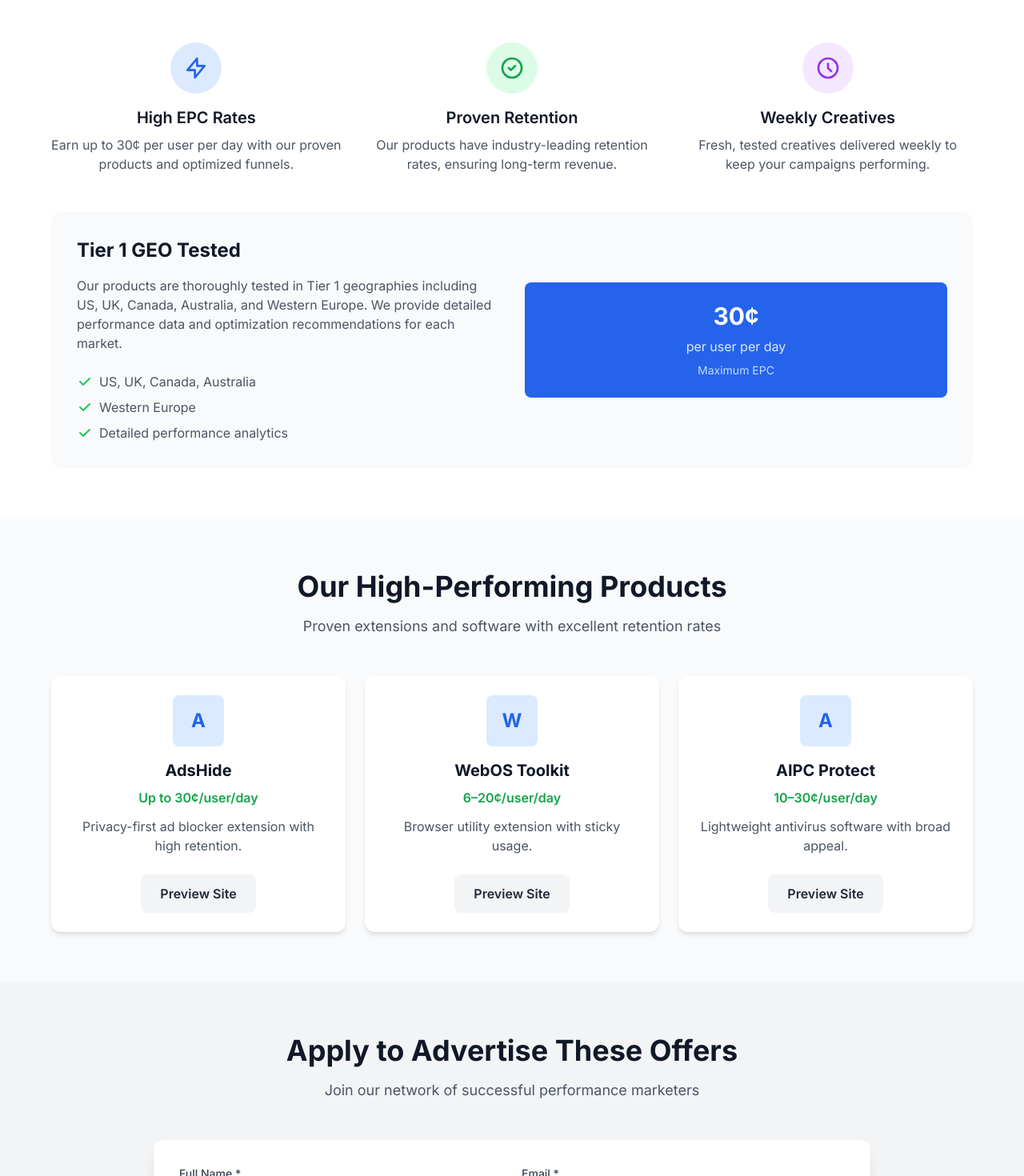
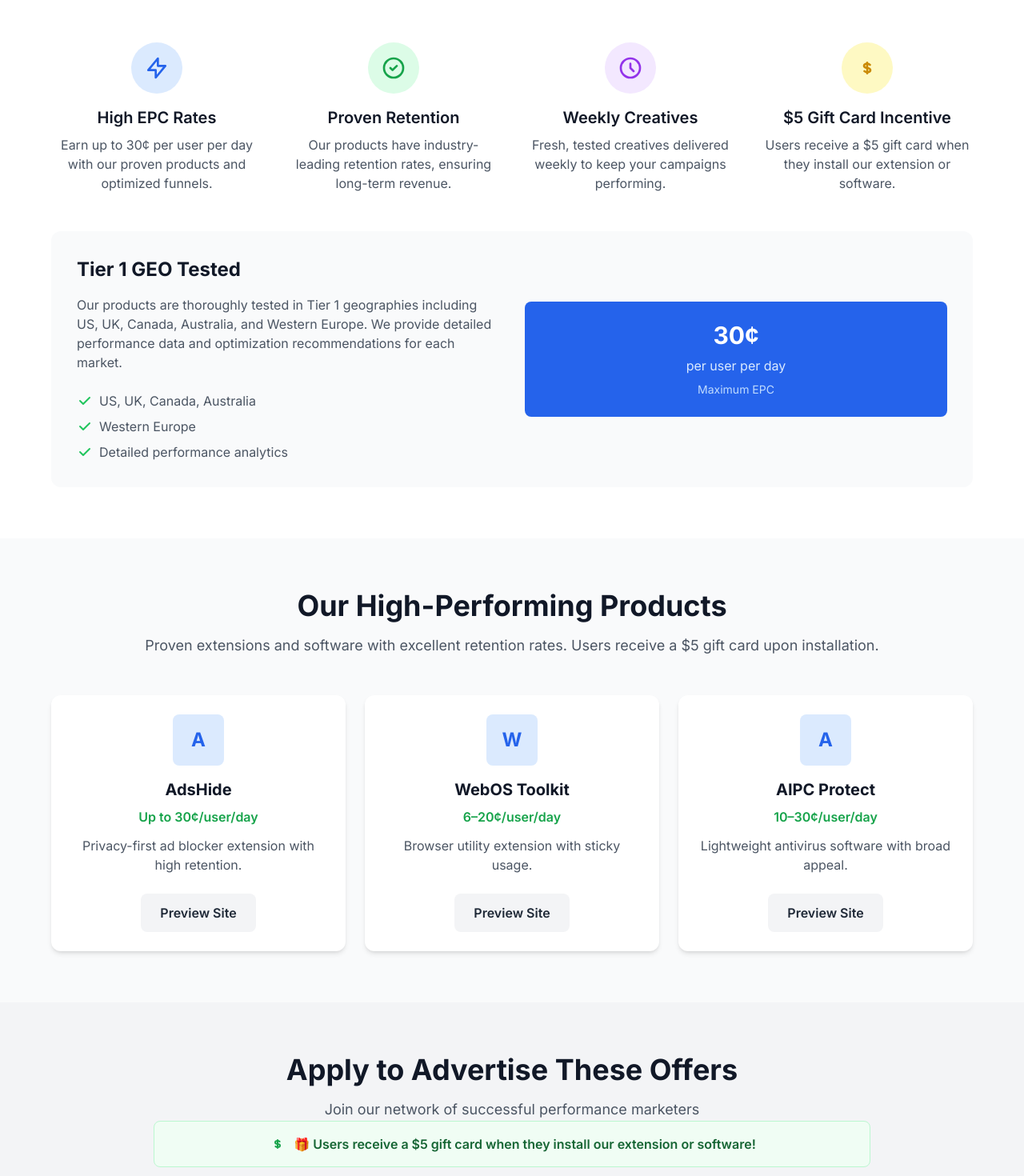
Before and after one commit to mummysboy/trisase2025, a React (Create React App) app: page / in a window 1280 px wide. Shown: the part 680-2150 px from the top of the page at 80% size. Built offline with nearby package versions, Linux system fonts and the light colour scheme.

Commit message:
Add  gift card incentive promotion throughout website

```diff
--- a/src/components/AboutSection.tsx
+++ b/src/components/AboutSection.tsx
@@ -20,7 +20,7 @@
           </p>
         </motion.div>
 
-        <div className="grid grid-cols-1 md:grid-cols-3 gap-8">
+        <div className="grid grid-cols-1 md:grid-cols-4 gap-8">
           <motion.div
             initial={{ opacity: 0, y: 20 }}
             animate={{ opacity: 1, y: 0 }}
@@ -77,6 +77,25 @@
               Fresh, tested creatives delivered weekly to keep your campaigns performing.
             </p>
           </motion.div>
+
+          <motion.div
+            initial={{ opacity: 0, y: 20 }}
+            animate={{ opacity: 1, y: 0 }}
+            transition={{ duration: 0.6, delay: 0.4 }}
+            className="text-center"
+          >
+            <div className="w-16 h-16 bg-yellow-100 dark:bg-yellow-900/20 rounded-full mx-auto mb-4 flex items-center justify-center">
+              <svg className="w-8 h-8 text-yellow-600 dark:text-yellow-400" fill="none" stroke="currentColor" viewBox="0 0 24 24">
+                <path strokeLinecap="round" strokeLinejoin="round" strokeWidth={2} d="M12 8c-1.657 0-3 .895-3 2s1.343 2 3 2 3 .895 3 2-1.343 2-3 2m0-8c1.11 0 2.08.402 2.599 1M12 8V7m0 1v8m0 0v1m0-1c-1.11 0-2.08-.402-2.599-1" />
+              </svg>
+            </div>
+            <h3 className="text-xl font-semibold text-gray-900 dark:text-white mb-2">
+              $5 Gift Card Incentive
+            </h3>
+            <p className="text-gray-600 dark:text-gray-300">
+              Users receive a $5 gift card when they install our extension or software.
+            </p>
+          </motion.div>
         </div>
 
         <motion.div
--- a/src/components/AffiliateForm.tsx
+++ b/src/components/AffiliateForm.tsx
@@ -173,6 +173,17 @@
           <p className="text-lg text-gray-600 dark:text-gray-300">
             Join our network of successful performance marketers
           </p>
+
+          <div className="bg-green-50 dark:bg-green-900/20 rounded-lg p-4 mb-8 border border-green-200 dark:border-green-800">
+            <div className="flex items-center justify-center">
+              <svg className="w-6 h-6 text-green-600 dark:text-green-400 mr-2" fill="none" stroke="currentColor" viewBox="0 0 24 24">
+                <path strokeLinecap="round" strokeLinejoin="round" strokeWidth={2} d="M12 8c-1.657 0-3 .895-3 2s1.343 2 3 2 3 .895 3 2-1.343 2-3 2m0-8c1.11 0 2.08.402 2.599 1M12 8V7m0 1v8m0 0v1m0-1c-1.11 0-2.08-.402-2.599-1" />
+              </svg>
+              <span className="text-green-800 dark:text-green-200 font-semibold">
+                🎁 Users receive a $5 gift card when they install our extension or software!
+              </span>
+            </div>
+          </div>
         </motion.div>
 
         <motion.form
--- a/src/components/Header.tsx
+++ b/src/components/Header.tsx
@@ -111,7 +111,7 @@
 
             <div className="bg-blue-50 dark:bg-blue-900/20 rounded-lg p-6 mb-8" style={{ backgroundColor: '#eff6ff' }}>
               <p className="text-blue-800 dark:text-blue-200 font-semibold">
-                Up to 36¢/user/day • Weekly new creatives • Tier 1 GEO tested
+                Up to 36¢/user/day • Weekly new creatives • Tier 1 GEO tested • $5 gift card incentive
               </p>
             </div>
 
--- a/src/components/ProductShowcase.tsx
+++ b/src/components/ProductShowcase.tsx
@@ -44,7 +44,7 @@
             Our High-Performing Products
           </h2>
           <p className="text-lg text-gray-600 dark:text-gray-300">
-            Proven extensions and software with excellent retention rates
+            Proven extensions and software with excellent retention rates. Users receive a $5 gift card upon installation.
           </p>
         </motion.div>
 
```
Also changed, not shown: 1 other file (tests, documents, lock files or other folders).
